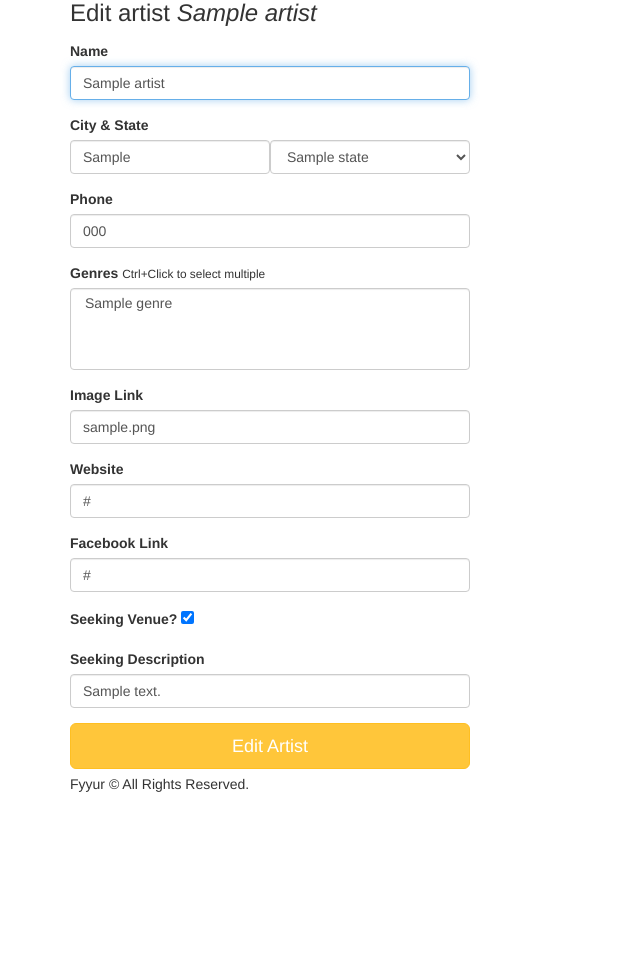
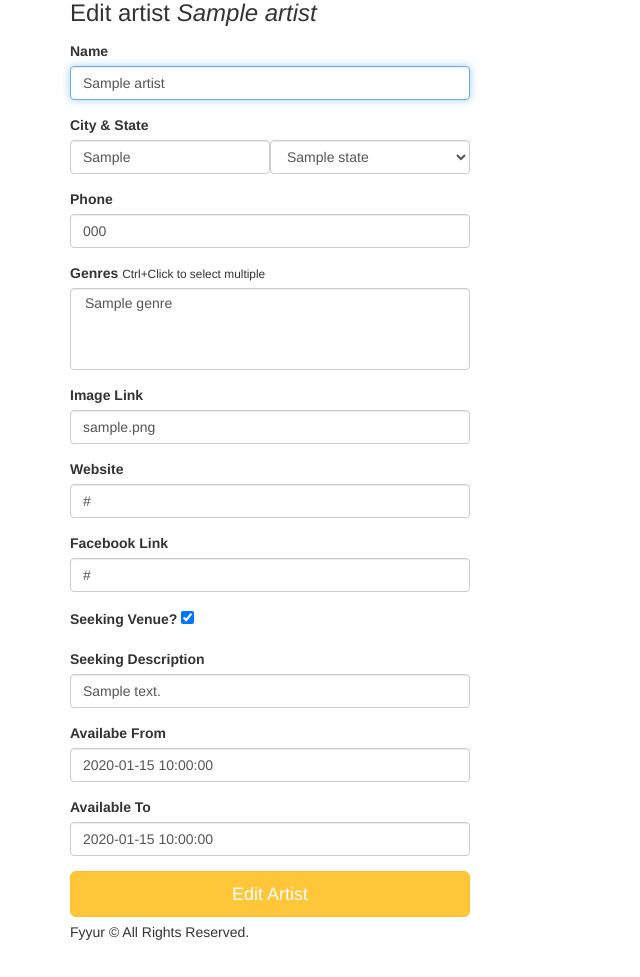
Before and after one commit to bplusv/fyyur, a Flask app: page /artists/1/edit in a window 1280 px wide. Shown: the part 95-1072 px from the top of the page, without its empty margins (0-640 px from the left). Before the commit the page ends 887 px from the top, so only its background shows below. Run offline with Flask 2, Linux system fonts and the light colour scheme; tables that the repository leaves empty hold one stand-in row (values such as "Sample post"); some libraries are stand-ins or nearby versions.

Commit message:
Add availability fields to Artist

```diff
--- a/app.py
+++ b/app.py
@@ -80,6 +80,8 @@ class Artist(db.Model):
     website = db.Column(db.String(120))
     seeking_venue = db.Column(db.Boolean, default=False)
     seeking_description = db.Column(db.String)
+    available_from = db.Column(db.DateTime(timezone=True))
+    available_to = db.Column(db.DateTime(timezone=True))
     state_id = db.Column(db.Integer, db.ForeignKey('states.id'), nullable=False)
     state = db.relationship('State', back_populates='artists', lazy=True)
     genres = db.relationship('Genre', secondary=artist_genres_table, lazy=True)
@@ -326,7 +328,9 @@ def edit_artist(artist_id):
     'website': artist.website,
     'facebook_link': artist.facebook_link,
     'seeking_venue': artist.seeking_venue,
-    'seeking_description': artist.seeking_description or ''
+    'seeking_description': artist.seeking_description or '',
+    'available_from': artist.available_from,
+    'available_to': artist.available_to
   }
   return render_template('forms/edit_artist.html', form=form, artist=view_model)
 
@@ -345,6 +349,8 @@ def edit_artist_submission(artist_id):
     artist.facebook_link = data['facebook_link']
     artist.seeking_venue = data.get('seeking_venue') == 'y'
     artist.seeking_description = data['seeking_description']
+    artist.available_from = data['available_from']
+    artist.available_to = data['available_to']
     db.session.add(artist)
     db.session.commit()
     flash('Artist ' + artist.name + ' was successfully edited!')
@@ -487,17 +493,25 @@ def create_show_submission():
     show = Show()
     show.venue_id = data['venue_id']
     show.artist_id = data['artist_id']
-    show.start_time = data['start_time']
-    db.session.add(show)
-    db.session.commit()
-    flash('Show was successfully listed!')
+    show.start_time = datetime.fromisoformat(data['start_time']).astimezone()
+    artist = Artist.query.get(show.artist_id)
+    available_from = artist.available_from
+    available_to = artist.available_to
+    if available_from <= show.start_time <= available_to:
+      db.session.add(show)
+      db.session.commit()
+      flash('Show was successfully listed!')
+      return render_template('pages/home.html')
+    else:
+      flash('Artist is not available for this schedule!')
+      redirect(url_for('create_shows'))
   except:
     db.session.rollback()
     print(sys.exc_info())
     flash('An error occurred. Show could not be listed.')
+    return render_template('pages/home.html')
   finally:
     db.session.close()
-  return render_template('pages/home.html')
 
 @app.errorhandler(404)
 def not_found_error(error):
--- a/forms.py
+++ b/forms.py
@@ -69,7 +69,6 @@ class ArtistForm(Form):
         validators=[DataRequired()]
     )
     phone = StringField(
-        # TODO implement validation logic for state
         'phone', validators=[DataRequired()]
     )
     image_link = StringField(
@@ -81,7 +80,6 @@ class ArtistForm(Form):
         validators=[DataRequired()]
     )
     facebook_link = StringField(
-        # TODO implement enum restriction
         'facebook_link', validators=[URL()]
     )
     website = StringField(
@@ -93,5 +91,11 @@ class ArtistForm(Form):
     seeking_description = StringField(
         'seeking_description'
     )
-
-# TODO IMPLEMENT NEW ARTIST FORM AND NEW SHOW FORM
+    available_from = DateTimeField(
+        'available_from',
+        default= datetime.today()
+    )
+    available_to = DateTimeField(
+        'available_to',
+        default= datetime.today()
+    )
--- a/migrations/versions/8e125be154ed_initial_setup.py
+++ b/migrations/versions/8e125be154ed_initial_setup.py
@@ -113,6 +113,8 @@ def upgrade():
     sa.Column('website', sa.String(length=120), nullable=True),
     sa.Column('seeking_venue', sa.Boolean(), nullable=True),
     sa.Column('seeking_description', sa.String(), nullable=True),
+    sa.Column('available_from', sa.DateTime(timezone=True), nullable=True),
+    sa.Column('available_to', sa.DateTime(timezone=True), nullable=True),
     sa.Column('state_id', sa.Integer(), nullable=False),
     sa.ForeignKeyConstraint(['state_id'], ['states.id'], ),
     sa.PrimaryKeyConstraint('id')
--- a/templates/forms/edit_artist.html
+++ b/templates/forms/edit_artist.html
@@ -48,6 +48,14 @@
         <label for="seeking_description">Seeking Description</label>
         {{ form.seeking_description(class_ = 'form-control', value = artist.seeking_description) }}
       </div>
+      <div class="form-group">
+        <label for="available_from">Availabe From</label>
+        {{ form.available_from(class_ = 'form-control', placeholder='YYYY-MM-DD HH:MM', value=artist.available_from) }}
+      </div>
+      <div class="form-group">
+        <label for="available_to">Available To</label>
+        {{ form.available_to(class_ = 'form-control', placeholder='YYYY-MM-DD HH:MM', value=artist.available_to) }}
+      </div>
       <input type="submit" value="Edit Artist" class="btn btn-primary btn-lg btn-block">
     </form>
   </div>
```
Also changed, not shown: templates/forms/new_show.html (+4 -4 lines).
